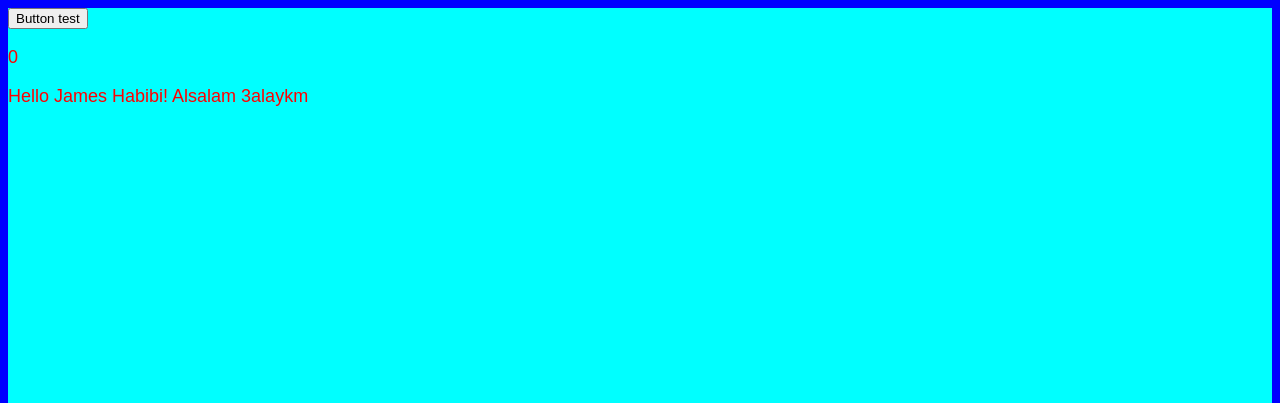
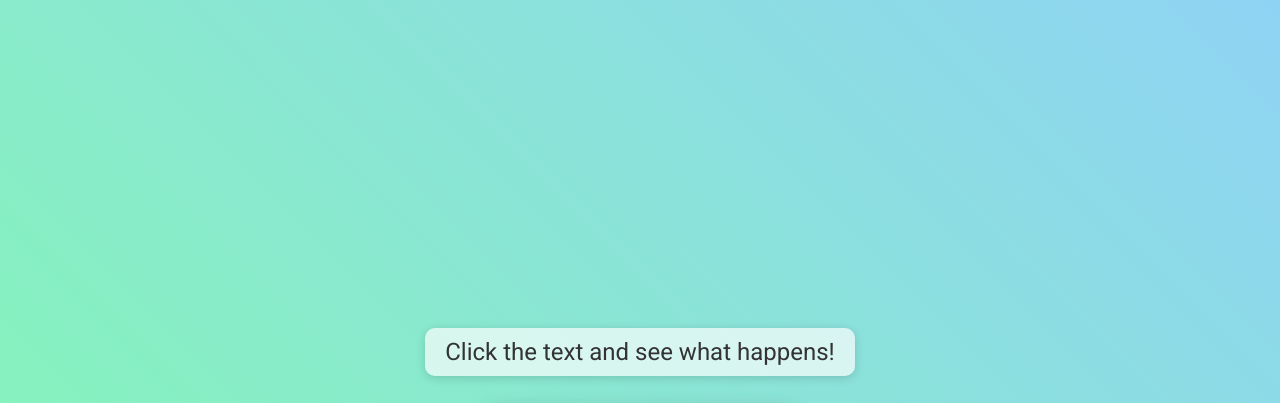
Before and after one commit to legendzbest/web-app, a website: page public/index.html in a window 1280 px wide. Shown: the top 403 px of the page. Drawn offline with Linux system fonts and the light colour scheme.

Commit message:
update styles and index

```diff
--- a/public/index.html
+++ b/public/index.html
@@ -1,12 +1,15 @@
-<html lang="en">
-  <head>
-    <title>First Web App</title>
+<!DOCTYPE html>
+<html lang="ar">
+<head>
+    <meta charset="UTF-8">
+    <meta name="viewport" content="width=device-width, initial-scale=1.0">
+    <title>Hello James!</title>
     <link rel="stylesheet" href="styles.css">
-    <body>
-      <button id="Button">Button test</button>
-      <p id="Counter">0</p>
-      <script src="script.js"></script>
-      Hello James Habibi! Alsalam 3alaykm
-    </body>
-  </head>
+</head>
+</head>
+<body>
+    <header class="instruction-header">Click the text and see what happens!</header>
+    <div class="greeting">Hello James!</div>
+    <script src="script.js"></script>
+</body>
 </html>
--- a/public/styles.css
+++ b/public/styles.css
@@ -1,9 +1,55 @@
-html{
-  background-color:blue;
+/* Importing the Roboto font from Google Fonts */
+@import url('https://fonts.googleapis.com/css2?family=Roboto:wght@400;700&display=swap');
+
+/* Global Styles */
+body {
+  font-family: 'Roboto', sans-serif;
+  display: flex;
+  flex-direction: column;
+  align-items: center;
+  justify-content: center;
+  height: 100vh;
+  background: linear-gradient(45deg, #84fab0 0%, #8fd3f4 100%);
+  margin: 0;
+  padding: 20px;
+  overflow-y: auto;
 }
-body {
-  color:red;
-  background-color:aqua;
-  font-family: Arial, sans-serif;
-  font-size: 18;
+
+.greeting {
+  font-family: 'Roboto', sans-serif;
+  font-size: 2rem;
+  color: #333;
+  background: #ffffffdd; /* Slight transparency */
+  padding: 20px 40px;
+  border-radius: 15px;
+  box-shadow: 0px 5px 20px rgba(0, 0, 0, 0.2);
+  margin-bottom: 20px;
+  max-width: 90%;
+  text-align: center;
 }
+
+.instruction-header {
+  font-family: 'Roboto', sans-serif;
+  background-color: #ffffffaa; /* semi-transparent white */
+  color: #333;
+  padding: 10px 20px;
+  border-radius: 10px;
+  margin-bottom: 30px;
+  font-size: 1.5rem;
+  box-shadow: 0px 2px 10px rgba(0, 0, 0, 0.15);
+}
+
+/* Mobile First Styles */
+@media (max-width: 600px) {
+  .greeting {
+      font-size: 1.5rem;
+      padding: 15px 30px;
+  }
+}
+
+/* Tablet and Larger Devices */
+@media (min-width: 601px) {
+  .greeting {
+      font-size: 2.5rem;
+  }
+}
--- a/server.js
+++ b/server.js
@@ -2,7 +2,7 @@ const express = require('express');
 const app = express();
 const port=3000;
 app.get('/',(request,response)=>{
-response.send("hello habibi");
+response.send();
 });
 app.listen(port, ()=>{
     console.log(`server is on port ${port}`);
```
Also changed, not shown: README.md (deleted).
